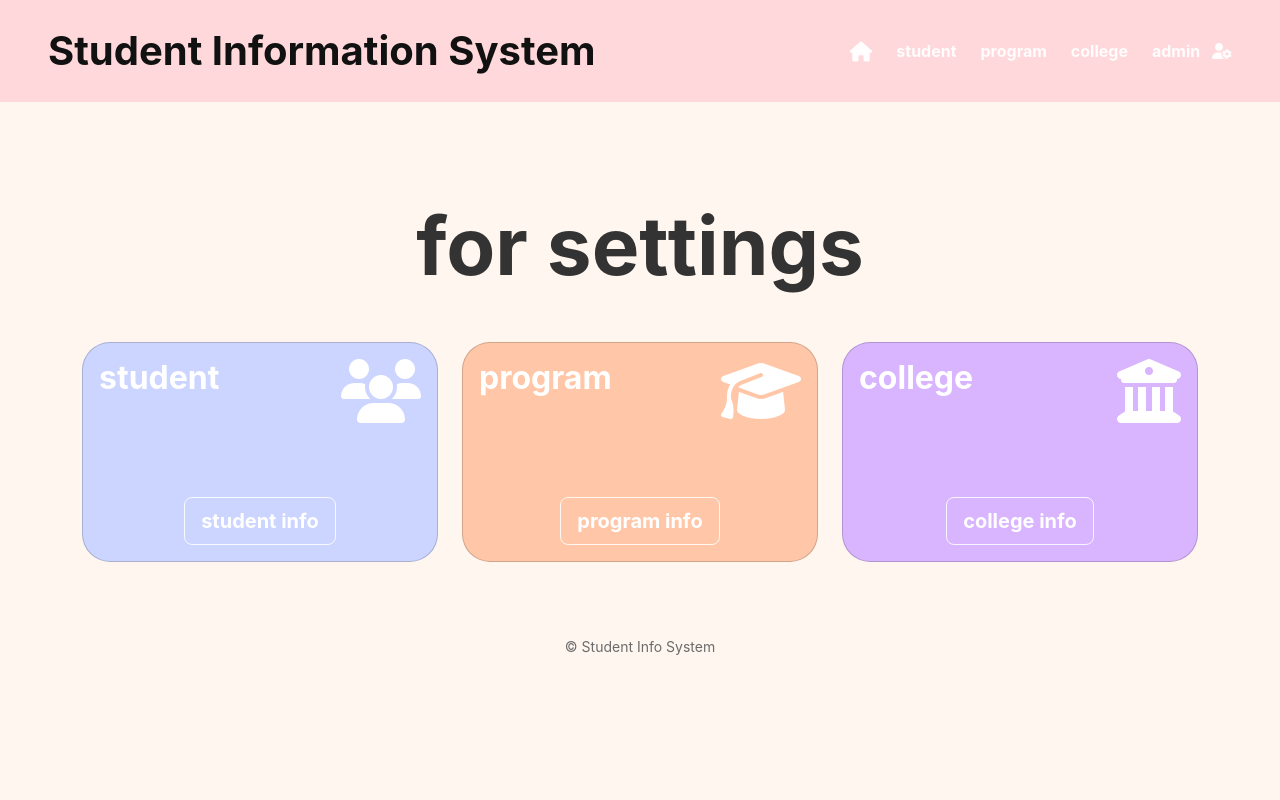
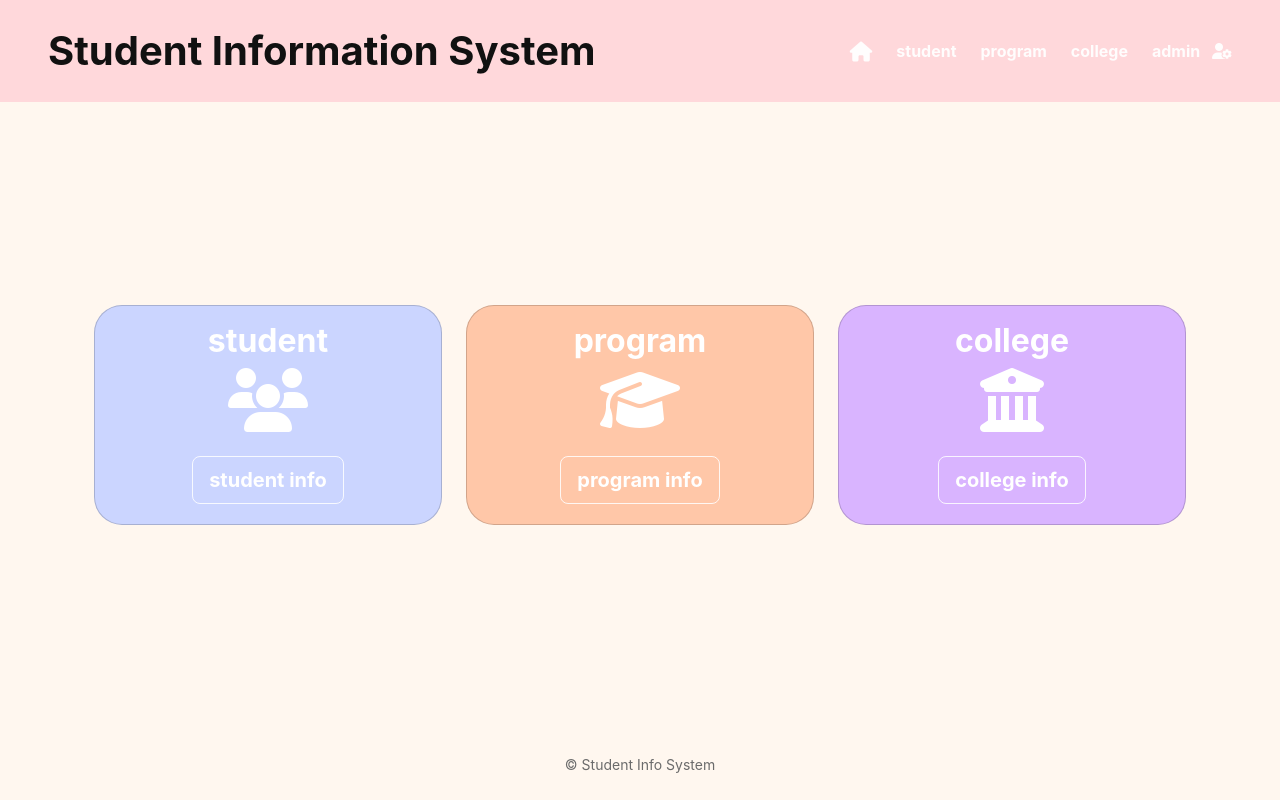
Before and after one commit to LearningwithMakikoy/SSIS-Project-2025-Flask, a Flask app: page / in a window 1280 px wide. Run offline with Flask 3, Linux system fonts and the light colour scheme.

Commit message:
edits on centering the student program and college

```diff
--- a/app/templates/layouts/base.html
+++ b/app/templates/layouts/base.html
@@ -15,7 +15,7 @@
   <link rel="stylesheet" href="{{ url_for('static', filename='css/style.css') }}">
   {% block head %}{% endblock %}
 </head>
-<body>
+<body class="d-flex flex-column min-vh-100">
 
   <!-- top nav (matches screenshot: home, student, program, college, admin icon) -->
   <header class="site-header">
@@ -33,7 +33,7 @@
     </nav>
   </header>
 
-  <main class="container py-5">
+  <main class="container py-5 flex-grow-1 d-flex align-items-center justify-content-center">
     {% block content %}{% endblock %}
   </main>
 
--- a/app/templates/layouts/index.html
+++ b/app/templates/layouts/index.html
@@ -2,19 +2,15 @@
 {% block title %}Dashboard - SIS{% endblock %}
 
 {% block content %}
-<div class="text-center my-5">
-  <h1 class="display-1 fw-bold">for settings</h1>
-</div>
 
-<div class="row gx-4 gy-4 justify-content-center align-items-stretch">
+<div class="container">
+  <div class="row gx-4 gy-4 justify-content-center">
   <div class="col-md-4">
     <div class="card card-feature student-card h-100">
-      <div class="card-body d-flex flex-column justify-content-between">
-        <div class="d-flex justify-content-between">
-          <h2 class="fw-bold">student</h2>
-          <i class="fa fa-users fa-4x"></i>
-        </div>
-        <div class="mt-3 text-center">
+      <div class="card-body d-flex flex-column align-items-center text-center">
+        <h2 class="fw-bold mb-2">student</h2>
+        <i class="fa fa-users fa-4x mb-3" aria-hidden="true"></i>
+        <div class="mt-2">
           <a class="btn btn-outline-light btn-lg" href="{{ url_for('students') }}">student info</a>
         </div>
       </div>
@@ -23,12 +19,10 @@
 
   <div class="col-md-4">
     <div class="card card-feature program-card h-100">
-      <div class="card-body d-flex flex-column justify-content-between">
-        <div class="d-flex justify-content-between">
-          <h2 class="fw-bold">program</h2>
-          <i class="fa fa-graduation-cap fa-4x"></i>
-        </div>
-        <div class="mt-3 text-center">
+      <div class="card-body d-flex flex-column align-items-center text-center">
+        <h2 class="fw-bold mb-2">program</h2>
+        <i class="fa fa-graduation-cap fa-4x mb-3" aria-hidden="true"></i>
+        <div class="mt-2">
           <a class="btn btn-outline-light btn-lg" href="#">program info</a>
         </div>
       </div>
@@ -37,16 +31,18 @@
 
   <div class="col-md-4">
     <div class="card card-feature college-card h-100">
-      <div class="card-body d-flex flex-column justify-content-between">
-        <div class="d-flex justify-content-between">
-          <h2 class="fw-bold">college</h2>
-          <i class="fa fa-university fa-4x"></i>
-        </div>
-        <div class="mt-3 text-center">
+      <div class="card-body d-flex flex-column align-items-center text-center">
+        <h2 class="fw-bold mb-2">college</h2>
+        <i class="fa fa-university fa-4x mb-3" aria-hidden="true"></i>
+        <div class="mt-2">
           <a class="btn btn-outline-light btn-lg" href="#">college info</a>
         </div>
       </div>
     </div>
   </div>
+
+    </div>
+  </div>
 </div>
+
 {% endblock %}
```
